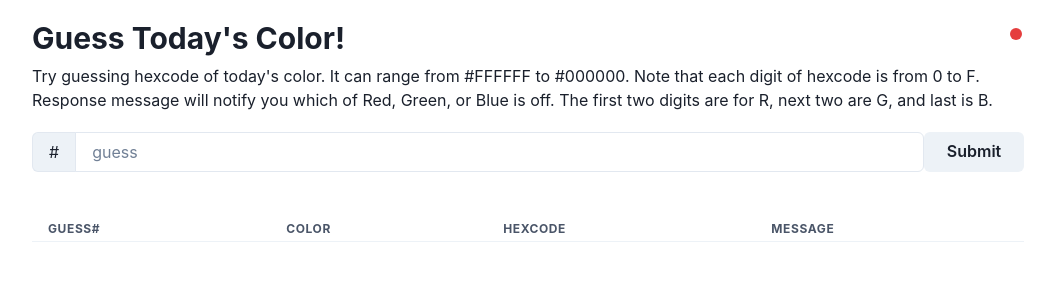
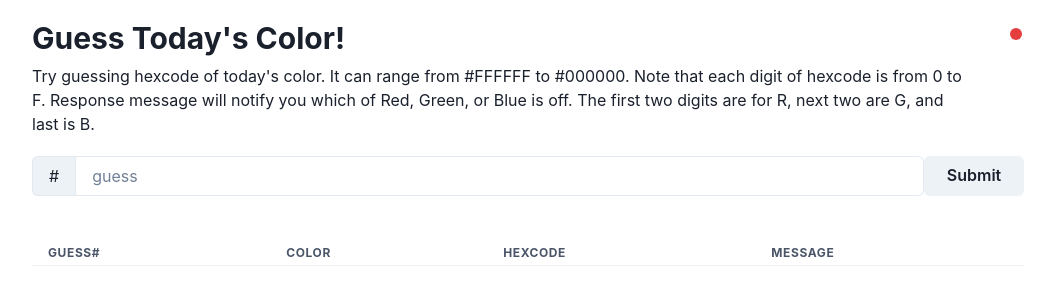
Before and after one commit to HOYOUNG98/fox, a Next.js app in the folder web/: page / in a window 1280 px wide. Shown: the top 300 px of the page, without its empty margins (112-1167 px from the left). Built offline with nearby package versions, Linux system fonts and the light colour scheme.

Commit message:
Fixed table indexing, team state, and refactored

```diff
--- a/web/components/connectModal.tsx
+++ b/web/components/connectModal.tsx
@@ -1,4 +1,4 @@
-import { FC, useState } from "react";
+import { Dispatch, FC } from "react";
 import {
   Button,
   FormControl,
@@ -17,17 +17,20 @@ import {
 
 interface ConnectModal {
   isConnected: boolean;
-  onConnect: any;
-  onDisconnect: any;
+  onConnect: (team: string) => void;
+  onDisconnect: () => void;
+  setTeam: Dispatch<React.SetStateAction<string>>;
+  team: string;
 }
 
 export const ConnectModal: FC<ConnectModal> = ({
   isConnected,
   onConnect,
   onDisconnect,
+  setTeam,
+  team,
 }) => {
   const { isOpen, onOpen, onClose } = useDisclosure();
-  const [team, setTeam] = useState("");
 
   const handleTeamNameChange = (e: React.ChangeEvent<HTMLInputElement>) => {
     e.preventDefault();
--- a/web/components/guessForm.tsx
+++ b/web/components/guessForm.tsx
@@ -1,9 +1,8 @@
 import axios from "axios";
-import { Dispatch, FC } from "react";
+import React, { Dispatch, FC } from "react";
 import { Field, Form, Formik } from "formik";
 import {
   FormControl,
-  FormLabel,
   FormErrorMessage,
   Input,
   InputGroup,
@@ -19,7 +18,7 @@ interface GuessFormProps {
   guesses: Array<guessResult>;
   setGuesses: Dispatch<React.SetStateAction<Array<guessResult>>>;
   isConnected: boolean;
-  onSendResponse: any;
+  onSendResponse: (guess: string, response: string) => void;
 }
 
 export const GuessForm: FC<GuessFormProps> = ({
--- a/web/components/guessTable.tsx
+++ b/web/components/guessTable.tsx
@@ -30,8 +30,8 @@ export const GuessTable: FC<GuessTableProps> = ({ guesses }) => {
         </Thead>
         <Tbody>
           {guesses.map((guess, idx) => (
-            <Tr key={guesses.length - idx}>
-              <Td>{idx + 1}</Td>
+            <Tr key={idx}>
+              <Td>{guesses.length - idx}</Td>
               <Td>
                 <Box bg={"#" + guess.guess} w="10px" h="10px"></Box>
               </Td>
--- a/web/components/header.tsx
+++ b/web/components/header.tsx
@@ -1,37 +1,21 @@
-import { FC, useState } from "react";
-import {
-  Button,
-  Flex,
-  FormControl,
-  FormLabel,
-  Heading,
-  Icon,
-  Input,
-  Modal,
-  ModalBody,
-  ModalCloseButton,
-  ModalContent,
-  ModalFooter,
-  ModalHeader,
-  ModalOverlay,
-  Stack,
-  useDisclosure,
-  Text,
-  Spacer,
-  Box,
-} from "@chakra-ui/react";
+import { Dispatch, FC } from "react";
+import { Flex, Heading, Stack, Text, Spacer, Box } from "@chakra-ui/react";
 import { ConnectModal } from "./connectModal";
 
 interface HeaderProps {
   isConnected: boolean;
-  onConnect: any;
-  onDisconnect: any;
+  onConnect: (team: string) => void;
+  onDisconnect: () => void;
+  setTeam: Dispatch<React.SetStateAction<string>>;
+  team: string;
 }
 
 export const Header: FC<HeaderProps> = ({
   isConnected,
   onConnect,
   onDisconnect,
+  setTeam,
+  team,
 }) => {
   return (
     <Stack>
@@ -43,15 +27,19 @@ export const Header: FC<HeaderProps> = ({
             isConnected={isConnected}
             onConnect={onConnect}
             onDisconnect={onDisconnect}
+            setTeam={setTeam}
+            team={team}
           />
         </Box>
       </Flex>
-      <Text>
-        Try guessing hexcode of today's color. It can range from #FFFFFF to
-        #000000. Note that each digit of hexcode is from 0 to F. Response
-        message will notify you which of Red, Green, or Blue is off. The first
-        two digits are for R, next two are G, and last is B.
-      </Text>
+      <Box>
+        <Text marginRight="50px">
+          Try guessing hexcode of today's color. It can range from #FFFFFF to
+          #000000. Note that each digit of hexcode is from 0 to F. Response
+          message will notify you which of Red, Green, or Blue is off. The first
+          two digits are for R, next two are G, and last is B.
+        </Text>
+      </Box>
     </Stack>
   );
 };
--- a/web/pages/index.tsx
+++ b/web/pages/index.tsx
@@ -13,6 +13,7 @@ const URL = "wss://45dl55ctc3.execute-api.us-east-1.amazonaws.com/production/";
 const Home: NextPage = () => {
   const [guesses, setGuesses] = useState<Array<guessResult>>([]);
   const [isConnected, setIsConnected] = useState<boolean>(false);
+  const [team, setTeam] = useState<string>("");
   const toast = useToast();
 
   const socket = useRef<WebSocket | null>(null);
@@ -73,6 +74,8 @@ const Home: NextPage = () => {
         isConnected={isConnected}
         onConnect={onConnect}
         onDisconnect={onDisconnect}
+        setTeam={setTeam}
+        team={team}
       />
 
       <GuessForm
```
